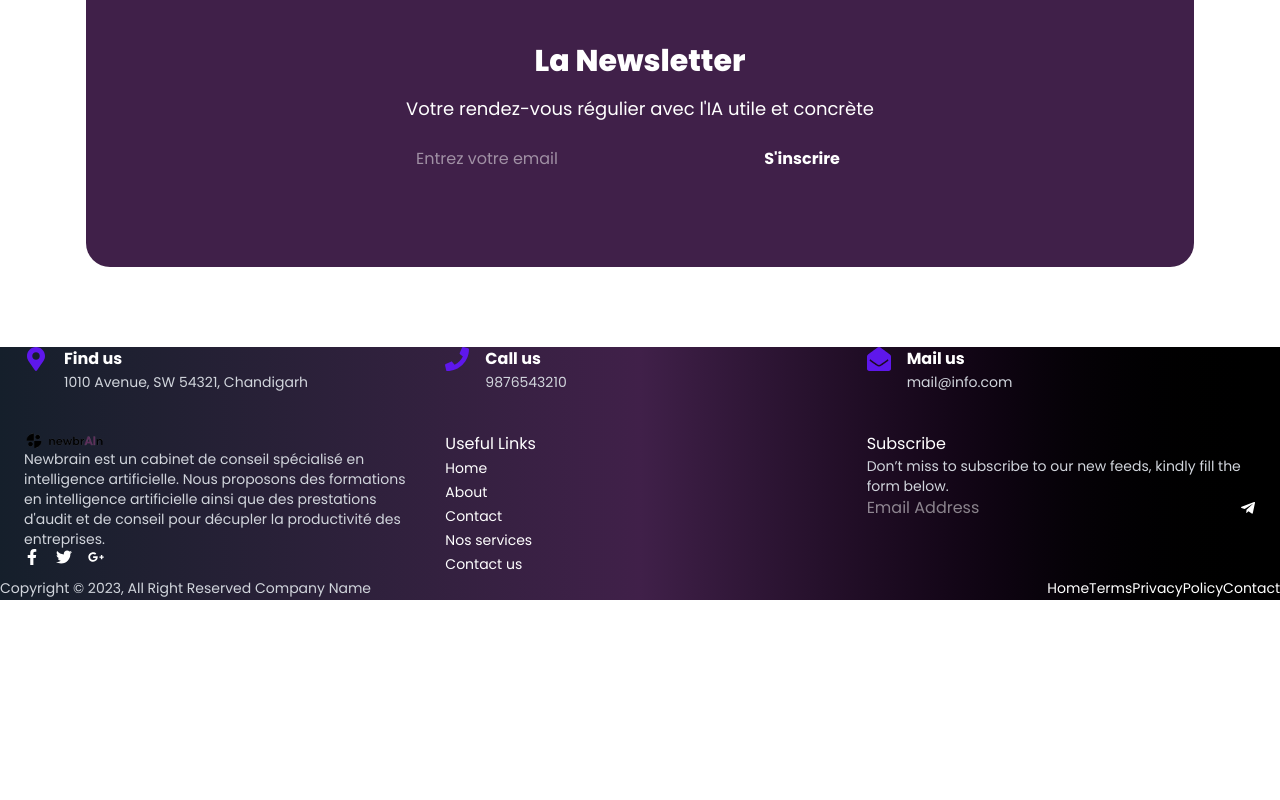
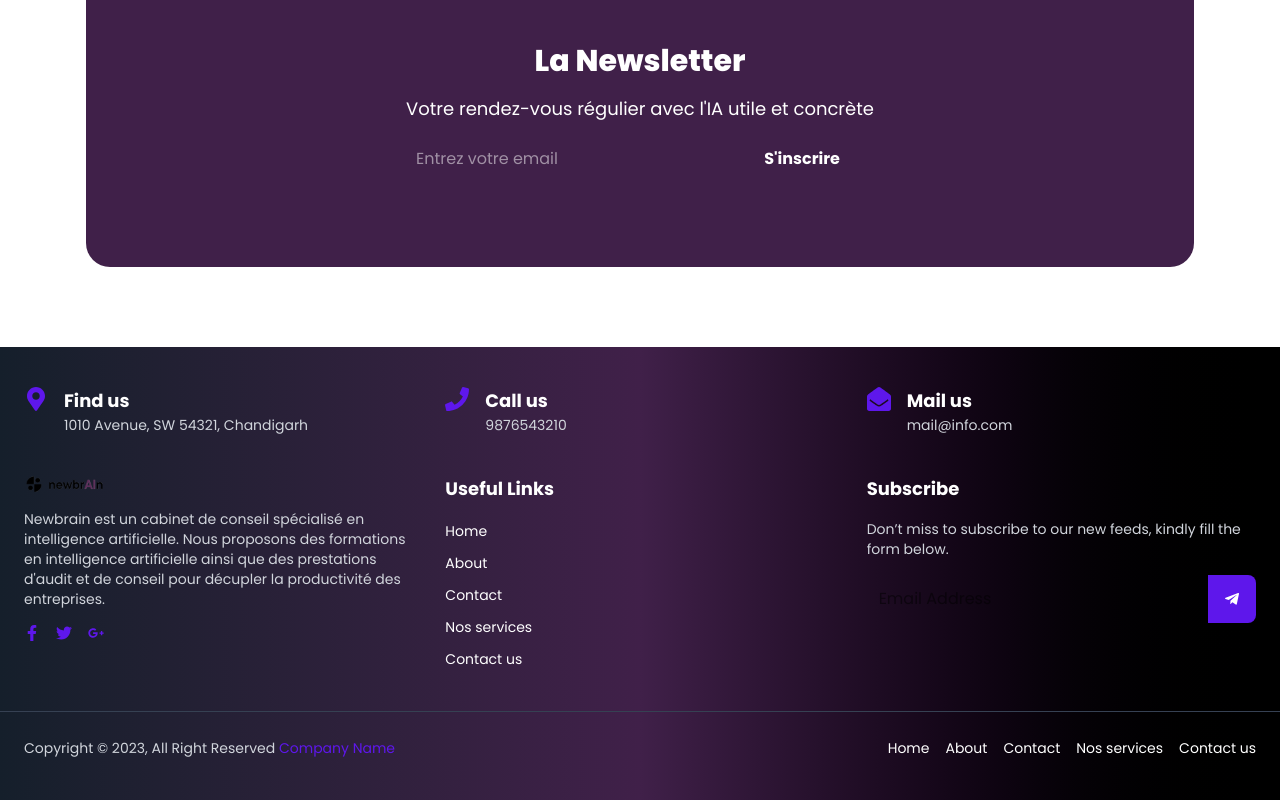
Before and after one commit to Beerus243/newbrain, a Next.js app: page / in a window 1280 px wide. Shown: the part 5903-6703 px from the top of the page. Before the commit the page ends 6503 px from the top, so only its background shows below. Built offline with nearby package versions, Linux system fonts and the light colour scheme.

Commit message:
changement design 4.6

```diff
--- a/app/components/Footer.tsx
+++ b/app/components/Footer.tsx
@@ -11,38 +11,56 @@ import {
   FaTelegramPlane,
 } from "react-icons/fa";
 
+const contactInfo = [
+  {
+    icon: <FaMapMarkerAlt className="!text-2xl text-[#5E17EB]" />,
+    title: "Find us",
+    description: "1010 Avenue, SW 54321, Chandigarh",
+  },
+  {
+    icon: <FaPhone className="!text-2xl text-[#5E17EB]" />,
+    title: "Call us",
+    description: "9876543210",
+  },
+  {
+    icon: <FaEnvelopeOpen className="!text-2xl text-[#5E17EB]" />,
+    title: "Mail us",
+    description: "mail@info.com",
+  },
+];
+
+const socialLinks = [
+  { icon: <FaFacebookF />, href: "#" },
+  { icon: <FaTwitter />, href: "#" },
+  { icon: <FaGooglePlusG />, href: "#" },
+];
+
+const usefulLinks = [
+  { label: "Home", href: "#" },
+  { label: "About", href: "#" },
+  { label: "Contact", href: "#" },
+  { label: "Nos services", href: "#" },
+  { label: "Contact us", href: "#" },
+];
+
 const Footer = () => {
   return (
-    <footer className="bg-gradient-to-r from-[#151f2b] via-[#402049] to-[#000000] text-white py-10">
+    <footer className="bg-gradient-to-r from-[#151f2b] via-[#402049] to-[#000000] text-white !py-10">
       {/* Section Contact */}
       <div className="max-w-7xl !mx-auto !px-6 grid grid-cols-1 md:grid-cols-3 !gap-8">
-        <div className="flex !items-start !gap-4">
-          <FaMapMarkerAlt className="!text-2xl text-[#5E17EB]" />
+        {contactInfo.map((info, index) => (
+          <div key={index} className="flex !items-start !gap-4">
+            {info.icon}
             <div>
-            <h4 className="text-lg !font-bold">Find us</h4>
-            <p className="text-sm text-gray-300">
-              1010 Avenue, SW 54321, Chandigarh
-            </p>
+              <h4 className="!text-lg !font-bold">{info.title}</h4>
+              <p className="!text-sm text-gray-300">{info.description}</p>
             </div>
           </div>
-        <div className="flex !items-start !gap-4">
-          <FaPhone className="!text-2xl text-[#5E17EB]" />
-          <div>
-            <h4 className="text-lg !font-bold">Call us</h4>
-            <p className="text-sm text-gray-300">9876543210</p>
-          </div>
-        </div>
-        <div className="flex items-start gap-4">
-          <FaEnvelopeOpen className="!text-2xl text-[#5E17EB]" />
-          <div>
-            <h4 className="text-lg !font-bold">Mail us</h4>
-            <p className="text-sm text-gray-300">mail@info.com</p>
-          </div>
-        </div>
+        ))}
       </div>
 
       {/* Section Contenu */}
-      <div className="max-w-7xl mx-auto !px-6 !mt-10 grid grid-cols-1 md:grid-cols-3 gap-8">
+      <div className="max-w-7xl !mx-auto !px-6 !mt-10 grid grid-cols-1 md:grid-cols-3 !gap-8">
         {/* Logo et description */}
         <div>
           <Image
@@ -50,75 +68,45 @@ const Footer = () => {
             alt="Logo"
             width={80}
             height={80}
-            className="mb-4"
+            className="!mb-4"
           />
-          <p className="text-sm text-gray-300">
+          <p className="!text-sm text-gray-300">
             Newbrain est un cabinet de conseil spécialisé en intelligence
             artificielle. Nous proposons des formations en intelligence
             artificielle ainsi que des prestations d'audit et de conseil pour
             décupler la productivité des entreprises.
           </p>
-          <div className="flex items-center gap-4 mt-4">
-            <Link href="#" legacyBehavior>
-              <a className="text-[#5E17EB] hover:text-white">
-                <FaFacebookF />
+          <div className="flex !items-center !gap-4 !mt-4">
+            {socialLinks.map((link, index) => (
+              <Link key={index} href={link.href} legacyBehavior>
+                <a className="!text-[#5E17EB] hover:!text-white">
+                  {link.icon}
                 </a>
               </Link>
-            <Link href="#" legacyBehavior>
-              <a className="text-[#5E17EB] hover:text-white">
-                <FaTwitter />
-              </a>
-            </Link>
-            <Link href="#" legacyBehavior>
-              <a className="text-[#5E17EB] hover:text-white">
-                <FaGooglePlusG />
-              </a>
-            </Link>
+            ))}
           </div>
         </div>
 
         {/* Liens utiles */}
         <div>
-          <h3 className="text-lg font-bold mb-4">Useful Links</h3>
-          <ul className="space-y-2">
-            <li>
-              <Link href="#" legacyBehavior>
-                <a className="text-sm text-gray-300 hover:text-white">Home</a>
-              </Link>
-            </li>
-            <li>
-              <Link href="#" legacyBehavior>
-                <a className="text-sm text-gray-300 hover:text-white">About</a>
-              </Link>
-            </li>
-            <li>
-              <Link href="#" legacyBehavior>
-                <a className="text-sm text-gray-300 hover:text-white">
-                  Contact
+          <h3 className="!text-lg !font-bold !mb-4">Useful Links</h3>
+          <ul className="!space-y-2">
+            {usefulLinks.map((link, index) => (
+              <li key={index}>
+                <Link href={link.href} legacyBehavior>
+                  <a className="!text-sm text-gray-300 hover:!text-white">
+                    {link.label}
                   </a>
                 </Link>
               </li>
-            <li>
-              <Link href="#" legacyBehavior>
-                <a className="text-sm text-gray-300 hover:text-white">
-                  Nos services
-                </a>
-              </Link>
-            </li>
-            <li>
-              <Link href="#" legacyBehavior>
-                <a className="text-sm text-gray-300 hover:text-white">
-                  Contact us
-                </a>
-              </Link>
-            </li>
+            ))}
           </ul>
         </div>
 
         {/* Formulaire d'inscription */}
         <div>
-          <h3 className="text-lg font-bold mb-4">Subscribe</h3>
-          <p className="text-sm text-gray-300 mb-4">
+          <h3 className="!text-lg !font-bold !mb-4">Subscribe</h3>
+          <p className="!text-sm text-gray-300 !mb-4">
             Don’t miss to subscribe to our new feeds, kindly fill the form
             below.
           </p>
@@ -126,9 +114,9 @@ const Footer = () => {
             <input
               type="text"
               placeholder="Email Address"
-              className="flex-1 p-3 rounded-l-lg text-black focus:outline-none"
+              className="!flex-1 !p-3 !rounded-l-lg !text-black focus:!outline-none"
             />
-            <button className="bg-[#5E17EB] text-white px-4 rounded-r-lg hover:bg-[#4a14c1] transition-all">
+            <button className="!bg-[#5E17EB] !text-white !px-4 !rounded-r-lg hover:!bg-[#4a14c1] transition-all">
               <FaTelegramPlane />
             </button>
           </form>
@@ -136,44 +124,24 @@ const Footer = () => {
       </div>
 
       {/* Section Copyright */}
-      <div className="border-t border-gray-700 mt-10 pt-6">
-        <div className="max-w-7xl mx-auto px-6 flex flex-col md:flex-row justify-between items-center">
-          <p className="text-sm text-gray-300">
+      <div className="!border-t !border-gray-700 !mt-10 !pt-6">
+        <div className="max-w-7xl !mx-auto !px-6 flex flex-col md:flex-row !justify-between !items-center">
+          <p className="!text-sm text-gray-300">
             Copyright &copy; 2023, All Right Reserved{" "}
             <Link href="#" legacyBehavior>
-              <a className="text-[#5E17EB] hover:text-white">Company Name</a>
+              <a className="!text-[#5E17EB] hover:!text-white">Company Name</a>
             </Link>
           </p>
-          <ul className="flex space-x-4 mt-4 md:mt-0">
-            <li>
-              <Link href="#" legacyBehavior>
-                <a className="text-sm text-gray-300 hover:text-white">Home</a>
-              </Link>
-            </li>
-            <li>
-              <Link href="#" legacyBehavior>
-                <a className="text-sm text-gray-300 hover:text-white">Terms</a>
-              </Link>
-            </li>
-            <li>
-              <Link href="#" legacyBehavior>
-                <a className="text-sm text-gray-300 hover:text-white">
-                  Privacy
+          <ul className="flex !space-x-4 !mt-4 md:!mt-0">
+            {usefulLinks.map((link, index) => (
+              <li key={index}>
+                <Link href={link.href} legacyBehavior>
+                  <a className="!text-sm text-gray-300 hover:!text-white">
+                    {link.label}
                   </a>
                 </Link>
               </li>
-            <li>
-              <Link href="#" legacyBehavior>
-                <a className="text-sm text-gray-300 hover:text-white">Policy</a>
-              </Link>
-            </li>
-            <li>
-              <Link href="#" legacyBehavior>
-                <a className="text-sm text-gray-300 hover:text-white">
-                  Contact
-                </a>
-              </Link>
-            </li>
+            ))}
           </ul>
         </div>
       </div>
```
Lines whose indentation alone changed are shown as unchanged.
